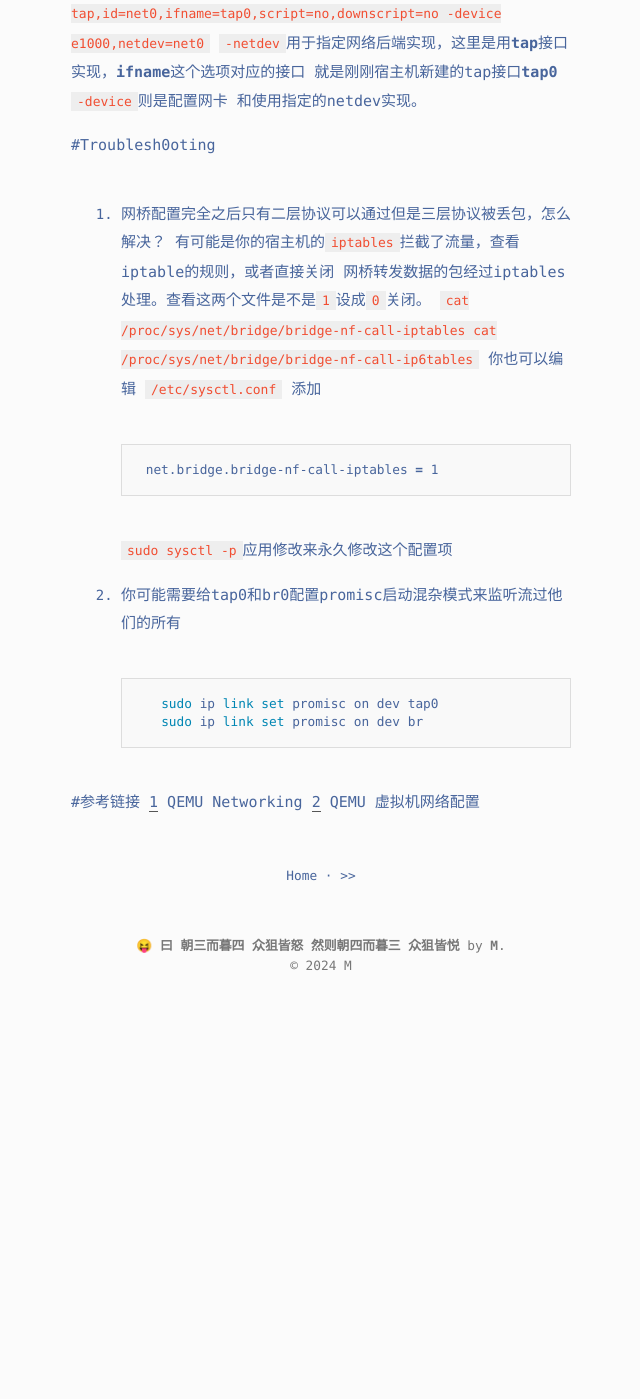
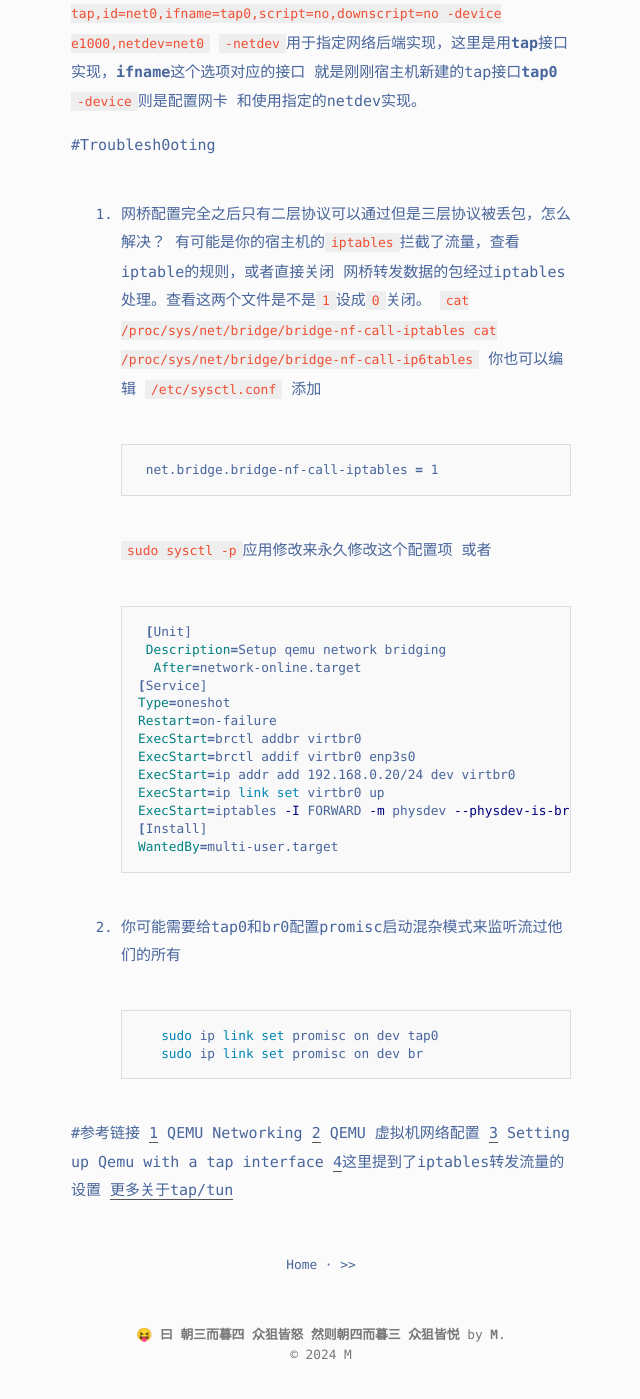
Before and after one commit to Niclas3/Niclas3.github.io, a Jekyll site: the page built from _posts/network/2024-12-09-network_bridging_with_qemu.md, in a window 1280 px wide and 1400 px high, scrolled down 4760 px. Shown: the whole window, without its empty margins (319-959 px from the left). Built offline with Jekyll 4.4.1, drawn with Linux system fonts in a browser that asks for light colours; before the commit the page ends 5771 px from its top, so only the background shows below that.

Commit message:
article(network): add more reference url on 2024-12-09-network_bridging_with_qemu

````diff
--- a/_posts/network/2024-12-09-network_bridging_with_qemu.md
+++ b/_posts/network/2024-12-09-network_bridging_with_qemu.md
@@ -192,6 +192,24 @@ br0		8000.56a61d0c2317	no		 enp0s31f6
     net.bridge.bridge-nf-call-iptables = 1
     ```
     `sudo sysctl -p`应用修改来永久修改这个配置项
+    或者
+
+    ```bash
+    [Unit]
+    Description=Setup qemu network bridging
+  After=network-online.target
+[Service]
+Type=oneshot
+Restart=on-failure
+ExecStart=brctl addbr virtbr0
+ExecStart=brctl addif virtbr0 enp3s0
+ExecStart=ip addr add 192.168.0.20/24 dev virtbr0
+ExecStart=ip link set virtbr0 up
+ExecStart=iptables -I FORWARD -m physdev --physdev-is-bridged -j ACCEPT
+[Install]
+WantedBy=multi-user.target
+    ```
+
 2. 你可能需要给tap0和br0配置promisc启动混杂模式来监听流过他们的所有
 
    ```bash
@@ -204,3 +222,6 @@ br0		8000.56a61d0c2317	no		 enp0s31f6
 #参考链接
 [1](https://wiki.qemu.org/Documentation/Networking) QEMU Networking
 [2](https://lifeislife.cn/posts/qemu%E8%99%9A%E6%8B%9F%E6%9C%BA%E7%BD%91%E7%BB%9C%E9%85%8D%E7%BD%AE/) QEMU 虚拟机网络配置
+[3](https://gist.github.com/extremecoders-re/e8fd8a67a515fee0c873dcafc81d811c) Setting up Qemu with a tap interface
+[4](https://www.spad.uk/posts/really-simple-network-bridging-with-qemu/)这里提到了iptables转发流量的设置
+[更多关于tap/tun](https://www.junmajinlong.com/virtual/network/all_about_tun_tap/)
````
